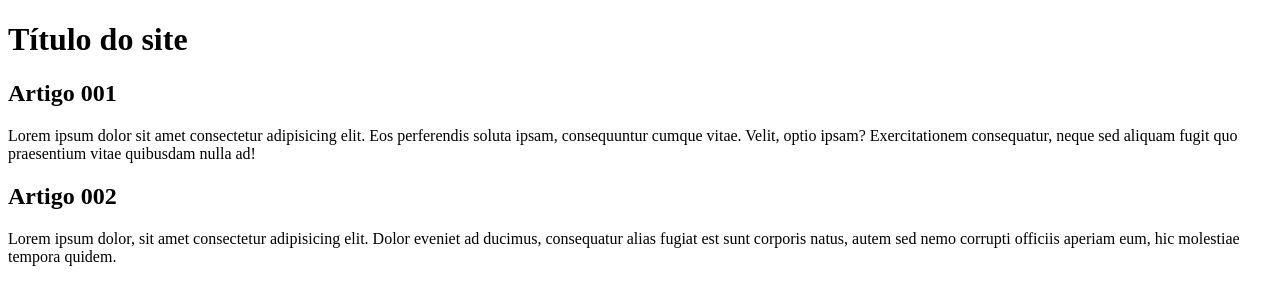
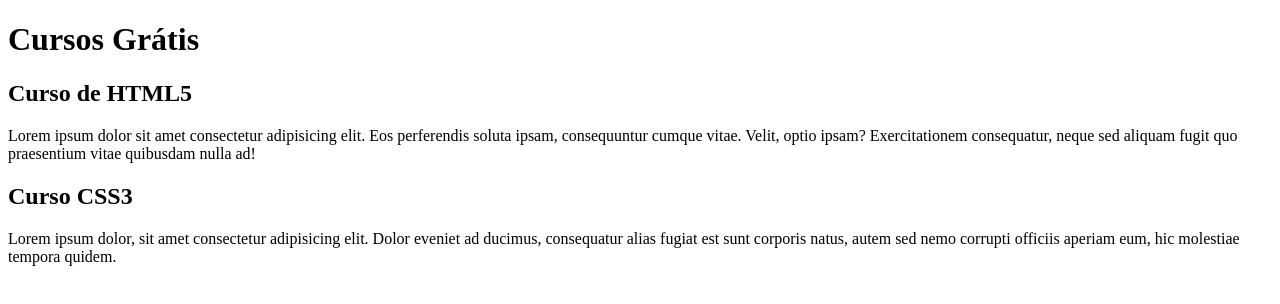
Before and after one commit to MatheusLeal97/Projeto-site, a plain HTML site: page index.html in a window 1280 px wide. Drawn offline with Linux system fonts and the light colour scheme.

Commit message:
Comecei a escrever o conteúdo

```diff
--- a/index.html
+++ b/index.html
@@ -8,15 +8,15 @@
 <body>
     <main>
         <header>
-            <h1>Título do site</h1>
+            <h1>Cursos Grátis</h1>
         </header>
         <article>
-            <h2>Artigo 001</h2>
+            <h2>Curso de HTML5</h2>
             <p>Lorem ipsum dolor sit amet consectetur adipisicing elit. Eos perferendis soluta ipsam, consequuntur cumque vitae. Velit, optio ipsam? Exercitationem consequatur, neque sed aliquam fugit quo praesentium vitae quibusdam nulla ad!</p>
-            <article>
-                <h2>Artigo 002</h2>
-                <p>Lorem ipsum dolor, sit amet consectetur adipisicing elit. Dolor eveniet ad ducimus, consequatur alias fugiat est sunt corporis natus, autem sed nemo corrupti officiis aperiam eum, hic molestiae tempora quidem.</p>
-            </article>
+        </article>
+        <article>
+            <h2>Curso CSS3</h2>
+            <p>Lorem ipsum dolor, sit amet consectetur adipisicing elit. Dolor eveniet ad ducimus, consequatur alias fugiat est sunt corporis natus, autem sed nemo corrupti officiis aperiam eum, hic molestiae tempora quidem.</p>
         </article>
     </main>
 
```
